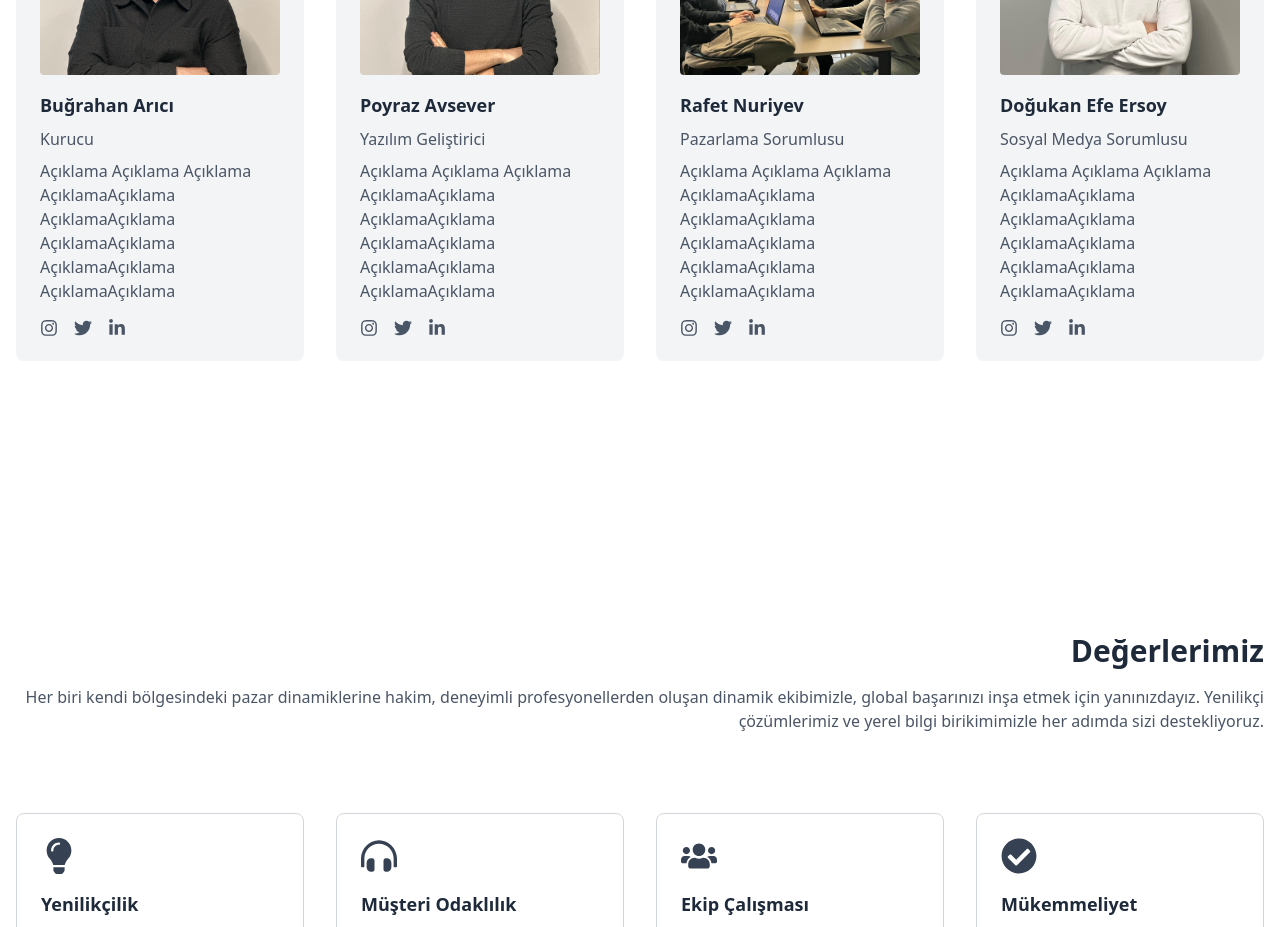
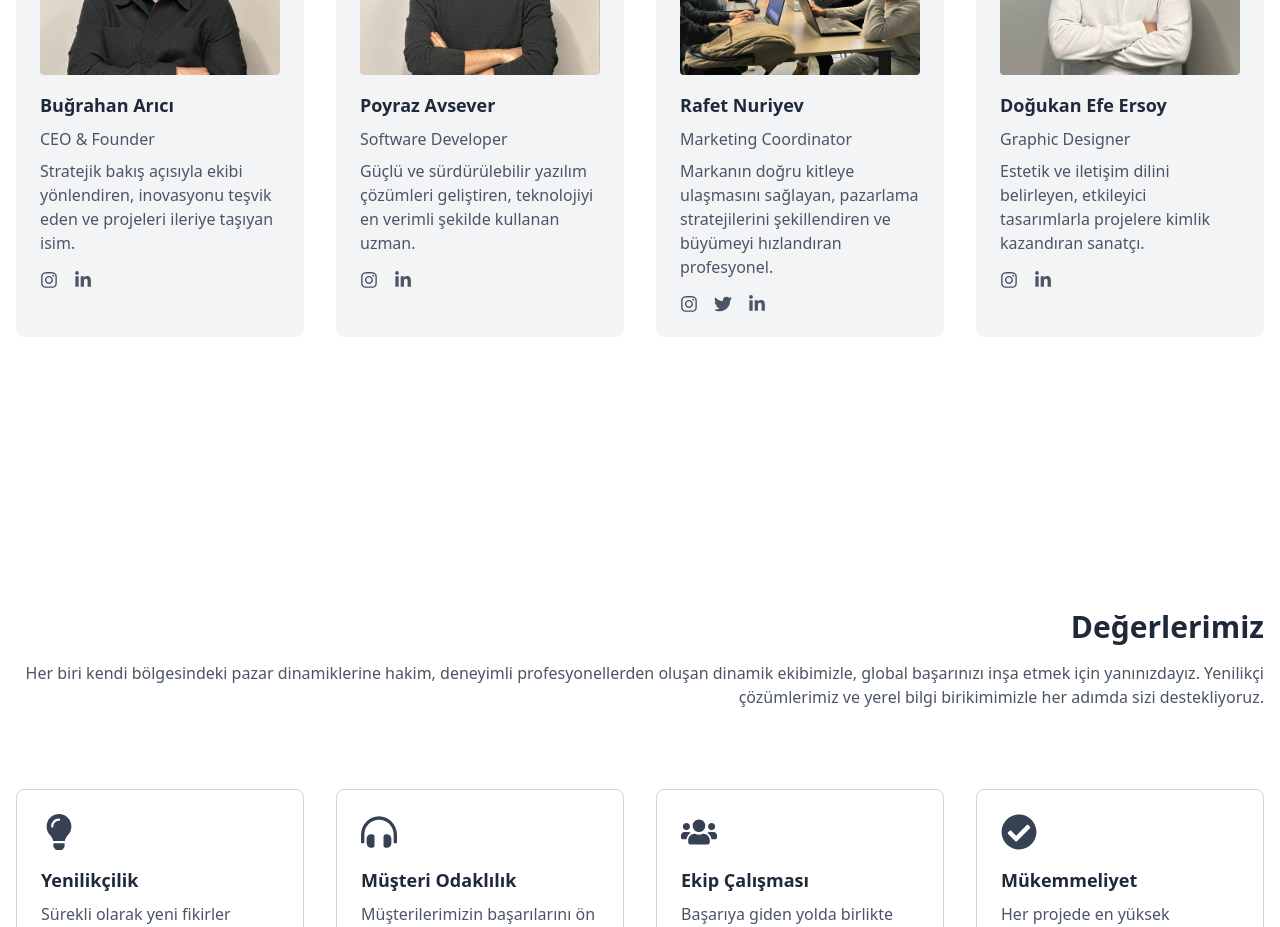
Before and after one commit to poyrazavsever/arc_foreign_trade, a Next.js app: page /about in a window 1280 px wide. Shown: the part 2080-3007 px from the top of the page. Built offline with nearby package versions, Linux system fonts and the light colour scheme.

Commit message:
feat: added links, role and description to team members

```diff
--- a/components/About/Team.jsx
+++ b/components/About/Team.jsx
@@ -5,26 +5,24 @@ const Team = () => {
   const teamMembers = [
     {
       name: 'Buğrahan Arıcı',
-      role: 'Kurucu',
-      description: 'Açıklama Açıklama Açıklama AçıklamaAçıklama AçıklamaAçıklama AçıklamaAçıklama AçıklamaAçıklama AçıklamaAçıklama',
+      role: 'CEO & Founder',
+      description: 'Stratejik bakış açısıyla ekibi yönlendiren, inovasyonu teşvik eden ve projeleri ileriye taşıyan isim.',
       image: '/Team/bugrahan.jpeg',
-      instagram: 'https://www.instagram.com/bugrahanarici',
-      twitter: 'https://twitter.com/bugrahanarici',
+      instagram: 'https://www.instagram.com/bugrahan_arc/',
       linkedin: 'https://www.linkedin.com/in/bugrahanarici',
     },
     {
       name: 'Poyraz Avsever',
-      role: 'Yazılım Geliştirici',
-      description: 'Açıklama Açıklama Açıklama AçıklamaAçıklama AçıklamaAçıklama AçıklamaAçıklama AçıklamaAçıklama AçıklamaAçıklama',
+      role: 'Software Developer',
+      description: 'Güçlü ve sürdürülebilir yazılım çözümleri geliştiren, teknolojiyi en verimli şekilde kullanan uzman.',
       image: '/Team/poyraz.jpeg',
-      instagram: 'https://www.instagram.com/poyrazavsever',
-      twitter: 'https://twitter.com/poyrazavsever',
+      instagram: 'https://www.instagram.com/p.avsever',
       linkedin: 'https://www.linkedin.com/in/poyrazavsever',
     },
     {
       name: 'Rafet Nuriyev',
-      role: 'Pazarlama Sorumlusu',
-      description: 'Açıklama Açıklama Açıklama AçıklamaAçıklama AçıklamaAçıklama AçıklamaAçıklama AçıklamaAçıklama AçıklamaAçıklama',
+      role: 'Marketing Coordinator',
+      description: 'Markanın doğru kitleye ulaşmasını sağlayan, pazarlama stratejilerini şekillendiren ve büyümeyi hızlandıran profesyonel.',
       image: '/Images/herosection.jpg',
       instagram: 'https://www.instagram.com/rafetnuriyev',
       twitter: 'https://twitter.com/rafetnuriyev',
@@ -32,12 +30,11 @@ const Team = () => {
     },
     {
       name: 'Doğukan Efe Ersoy',
-      role: 'Sosyal Medya Sorumlusu',
-      description: 'Açıklama Açıklama Açıklama AçıklamaAçıklama AçıklamaAçıklama AçıklamaAçıklama AçıklamaAçıklama AçıklamaAçıklama',
+      role: 'Graphic Designer',
+      description: 'Estetik ve iletişim dilini belirleyen, etkileyici tasarımlarla projelere kimlik kazandıran sanatçı.',
       image: '/Team/dogukan.jpeg',
-      instagram: 'https://www.instagram.com/dogukanefeersoy',
-      twitter: 'https://twitter.com/dogukanefeersoy',
-      linkedin: 'https://www.linkedin.com/in/dogukanefeersoy',
+      instagram: 'https://www.instagram.com/dogukan.ers',
+      linkedin: 'https://www.linkedin.com/in/do%C4%9Fukan-ersoy-76a318267?utm_source=share&utm_campaign=share_via&utm_content=profile&utm_medium=ios_appy',
     },
   ];
 
@@ -65,15 +62,15 @@ const Team = () => {
               <p className="text-gray-600 mb-2">{member.role}</p>
               <p className="text-gray-600 mb-4">{member.description}</p>
               <div className="flex justify-start space-x-4">
-                <a href={member.instagram} target="_blank" rel="noopener noreferrer" className="text-lg text-gray-600 hover:text-gray-800">
+                {member.instagram ? <a href={member.instagram} target="_blank" rel="noopener noreferrer" className="text-lg text-gray-600 hover:text-gray-800">
                   <FaInstagram />
-                </a>
-                <a href={member.twitter} target="_blank" rel="noopener noreferrer" className="text-lg text-gray-600 hover:text-gray-800">
+                </a> : ""}
+                {member.twitter ? <a href={member.twitter} target="_blank" rel="noopener noreferrer" className="text-lg text-gray-600 hover:text-gray-800">
                   <FaTwitter />
-                </a>
-                <a href={member.linkedin} target="_blank" rel="noopener noreferrer" className="text-lg text-gray-600 hover:text-gray-800">
+                </a> : ""}
+                {member.linkedin ? <a href={member.linkedin} target="_blank" rel="noopener noreferrer" className="text-lg text-gray-600 hover:text-gray-800">
                   <FaLinkedinIn />
-                </a>
+                </a> : ""}
               </div>
             </div>
           ))}
```
